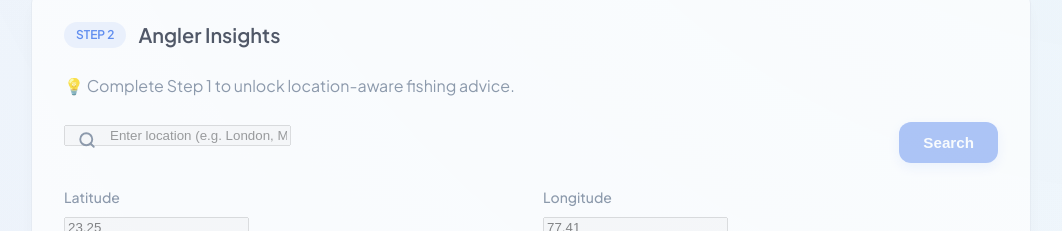
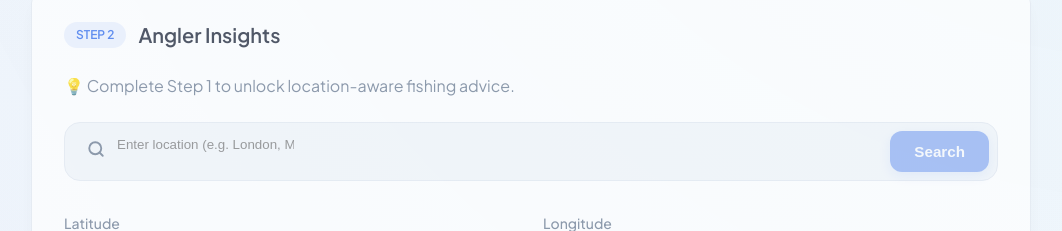
Before and after one commit to Derisionn/FinAlogica-main, a React (Vite) app in the folder frontend/: page / in a window 1280 px wide. Shown: the part 563-794 px from the top of the page, without its empty margins (109-1171 px from the left). Built offline with nearby package versions, Linux system fonts and the light colour scheme; no server answers.

Commit message:
fix: correct weather data keys and polish location search UI

```diff
--- a/frontend/src/App.jsx
+++ b/frontend/src/App.jsx
@@ -240,9 +240,9 @@ export default function App() {
                     <h4>Local Weather</h4>
                     <div className="stat-icon">🌡️</div>
                   </div>
-                  <div className="recommendation-value">{rec.weather?.temp_c}°C</div>
+                  <div className="recommendation-value">{rec.weather?.tempC}°C</div>
                   <div style={{ fontSize: '0.85rem', color: 'var(--text-muted)' }}>
-                    Wind: {rec.weather?.wind_kph} km/h
+                    Wind: {rec.weather?.windKph?.toFixed(1)} km/h
                   </div>
                 </div>
 
--- a/frontend/src/index.css
+++ b/frontend/src/index.css
@@ -227,8 +227,12 @@ input:focus {
 
 .search-wrapper {
   display: flex;
-  gap: 12px;
-  margin-bottom: 24px;
+  gap: 8px;
+  margin-bottom: 32px;
+  background: #f1f5f9;
+  padding: 8px;
+  border-radius: 16px;
+  border: 1px solid var(--border);
 }
 
 .search-input {
@@ -238,6 +242,13 @@ input:focus {
 
 .search-input input {
   padding-left: 44px;
+  border: none;
+  background: transparent;
+}
+
+.search-input input:focus {
+  box-shadow: none;
+  background: #fff;
 }
 
 .search-icon {
```
